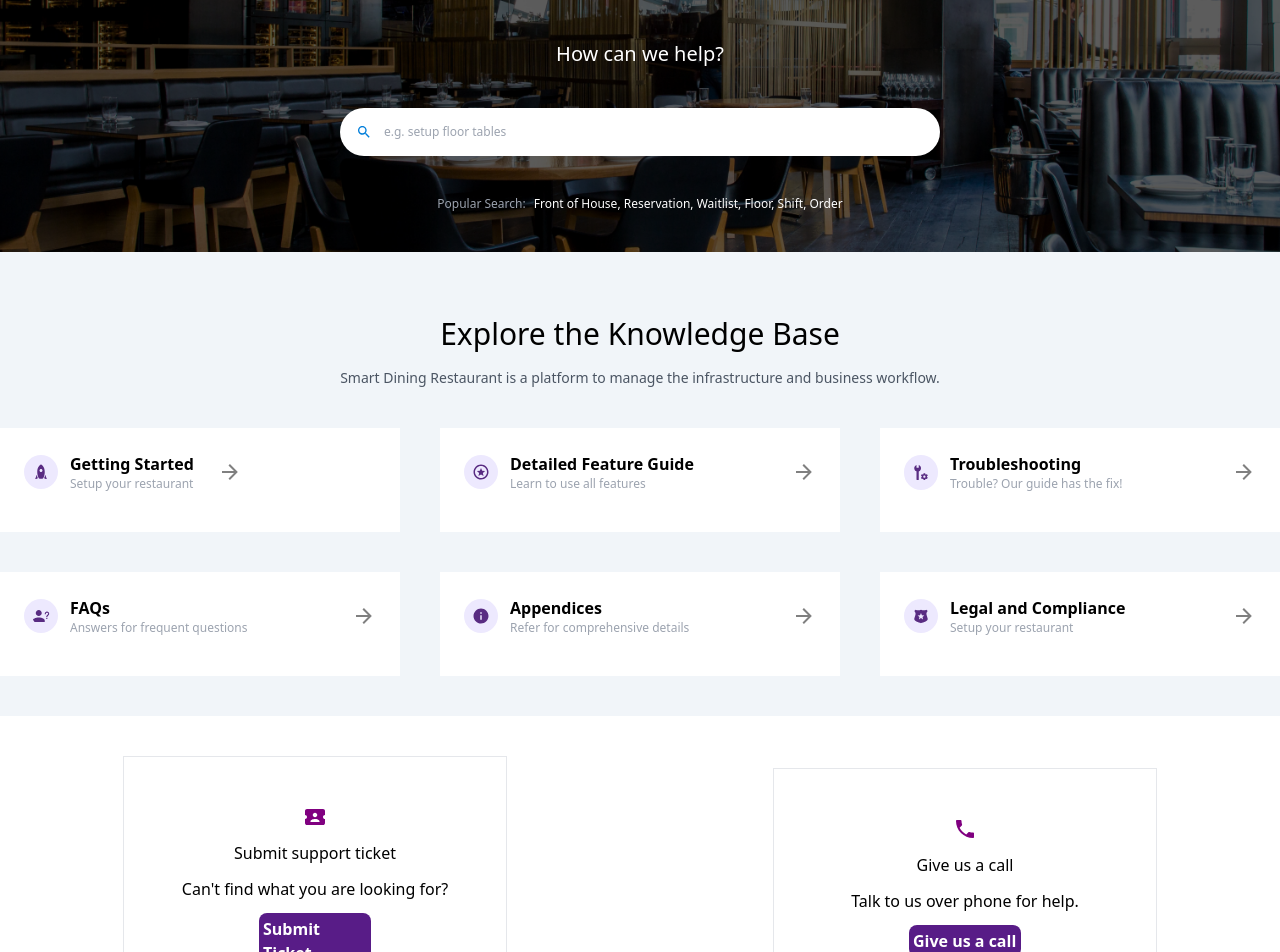
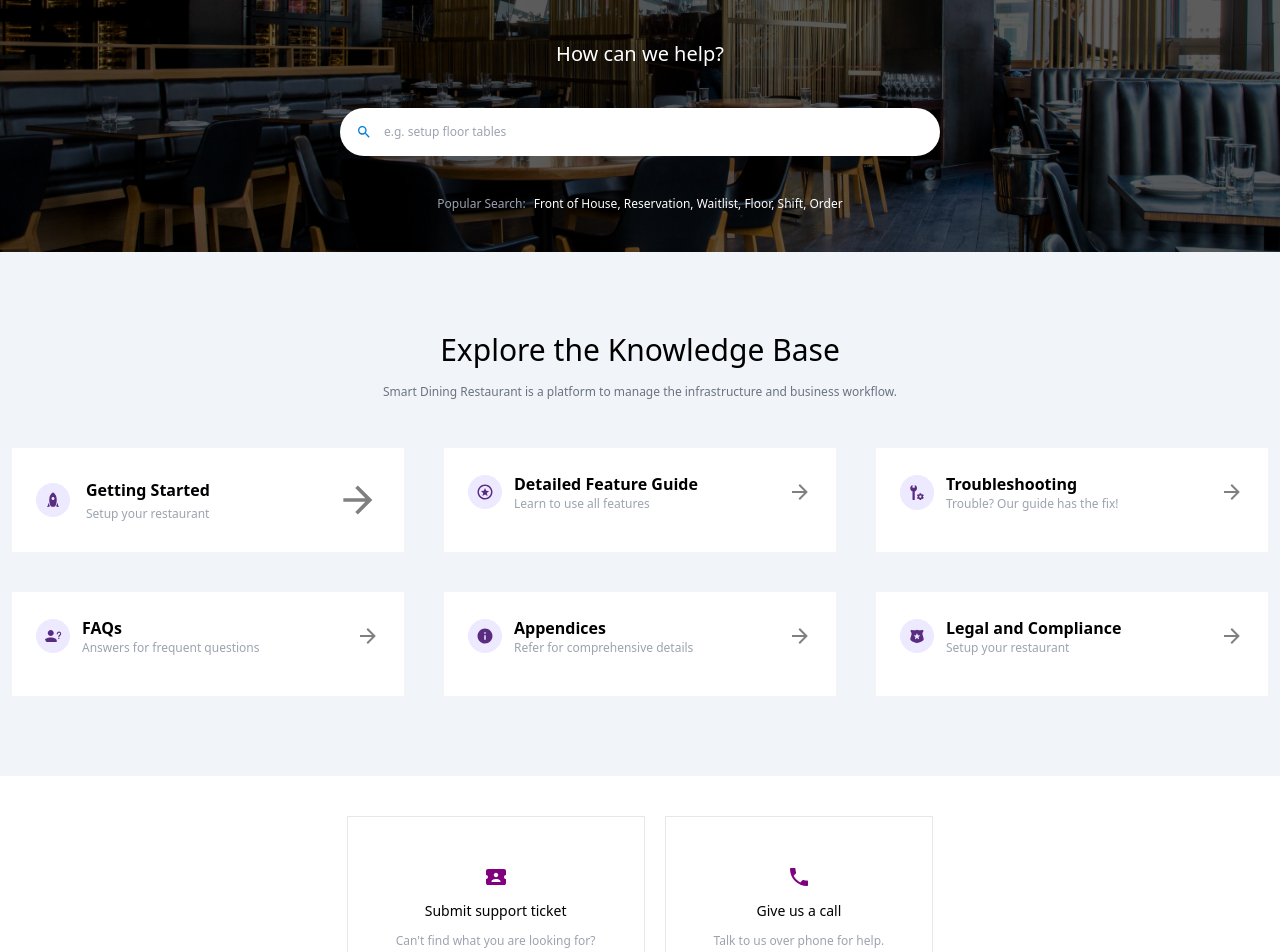
Before and after one commit to arunbabuceg/helpdesk, an Angular app: page / in a window 1280 px wide. Shown: the top 952 px of the page. Built offline with nearby package versions, Linux system fonts and the light colour scheme.

Commit message:
Updated UI

```diff
--- a/src/app/app.component.html
+++ b/src/app/app.component.html
@@ -1,5 +1,5 @@
 <app-hero></app-hero>
-    <div class="bg-slate-100 py-10">
+<div class="bg-slate-100">
     <app-cohero></app-cohero>
 </div>
 <div class="bg-white">
--- a/src/app/cohero/cohero.component.html
+++ b/src/app/cohero/cohero.component.html
@@ -1,20 +1,25 @@
-<div class="text-center text-black text-3xl p-6">
+
+<div class="mx-auto container flex flex-col gap-8 py-20 px-3">
+    <div class="text-center text-black text-3xl">
         <p>Explore the Knowledge Base</p>
-    <p class="text-sm p-4 text-gray-600">Smart Dining Restaurant is a platform to manage the infrastructure and business workflow.</p>
+        <p class="text-xs p-4 text-gray-500">Smart Dining Restaurant is a platform to manage the infrastructure and business
+            workflow.</p>
     </div>
-<div class="mx-auto container">
-<div class="grid grid-cols-2 md:grid-cols-3 gap-10 ">
-    <div class="flex items-center bg-white p-6 ">
-        <div class="flex items-center mb-4 gap-3">
-            <img src="assets/getting.svg" alt="Getting Started Icon" class="rounded-full bg-violet-100  p-2">
-            <div class="flex flex-col">
+    <div class="grid grid-cols-2 md:grid-cols-3 gap-10">
+
+        <div class="flex flex-col justify-center bg-white px-6 py-4">
+            <div class="flex justify-between">
+                <div class="flex items-center gap-4">
+                    <div>
+                        <img src="assets/getting.svg" alt="Getting Started Icon"
+                            class="rounded-full bg-violet-100  p-2">
+                    </div>
+                    <div class="flex flex-col gap-1">
                         <p class="font-semibold">Getting Started</p>
                         <p class="text-gray-400 text-xs ">Setup your restaurant</p>
                     </div>
-            <div class="flex-grow"></div>
-            <div>
-                <img src="assets/ra.svg" alt="RA Icon" >
                 </div>
+                <img src="assets/ra.svg" alt="RA Icon">
             </div>
         </div>
 
--- a/src/app/helps/helps.component.html
+++ b/src/app/helps/helps.component.html
@@ -1,16 +1,16 @@
-<div class="container mx-auto">
-    <div class="grid grid-cols-2 gap-5 my-10 place-items-center">
-        <div class="flex flex-col items-center justify-center border gap-3 w-96 p-12">
+<div class="container mx-auto flex justify-center px-3 flex-wrap items-center">
+    <div class="flex gap-5 my-10 place-items-center">
+        <div class="flex flex-col items-center justify-center border gap-3 p-12 h-full">
             <img src="assets/st.svg" class="w-6">
-            <p>Submit support ticket</p>
-            <p>Can't find what you are looking for?</p>
-            <p class="text-white bg-purple-900 w-28 p-1 rounded-lg font-semibold">Submit Ticket</p>
+            <p class="text-sm">Submit support ticket</p>
+            <p class="text-xs text-gray-400">Can't find what you are looking for?</p>
+            <p class="text-white text-xs cursor-pointer bg-purple-900 px-2 py-2 rounded-sm">Submit Ticket</p>
         </div>
-        <div class="flex flex-col items-center justify-center border gap-3 w-96 p-12">
+        <div class="flex flex-col items-center justify-center border gap-3 p-12 h-full">
             <img src="assets/call.svg" class="w-6">
-            <p>Give us a call</p>
-            <p>Talk to us over phone for help.</p>
-            <p class="text-white bg-purple-900 w-28 p-1 rounded-lg font-semibold">Give us a call</p>
+            <p class="text-sm">Give us a call</p>
+            <p class="text-xs text-gray-400">Talk to us over phone for help.</p>
+            <p class="text-white text-xs cursor-pointer bg-purple-900 px-2 py-2 rounded-sm">Give us a Call</p>
         </div>
     </div>
 </div>
```
Lines whose indentation alone changed are shown as unchanged.
